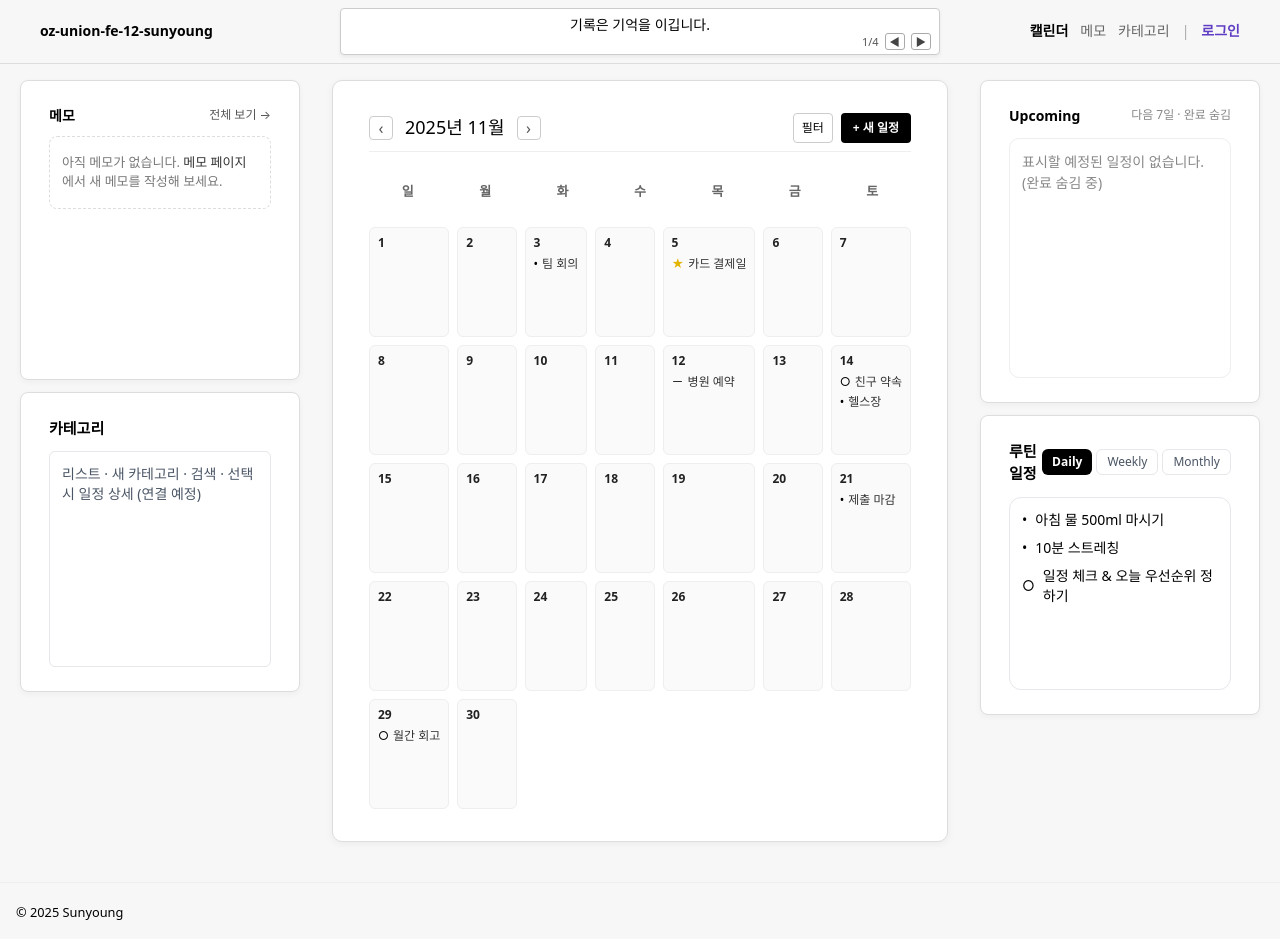
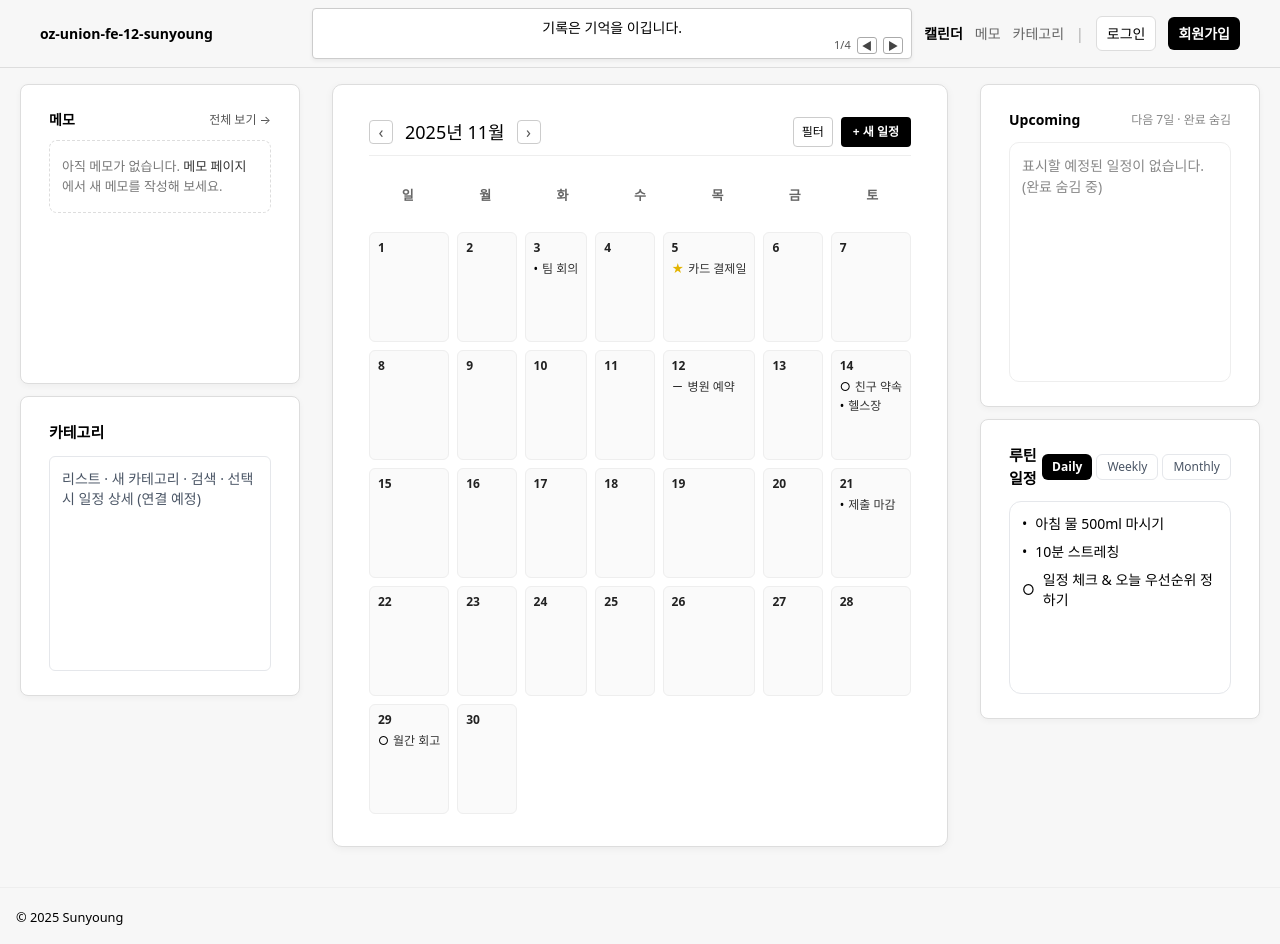
Before and after one commit to sunyoug3598/oz-union-fe-12-sunyoung, a React (Vite) app in the folder client/: page / in a window 1280 px wide. Built offline with nearby package versions, Linux system fonts and the light colour scheme.

Commit message:
feat(auth): 로컬 모조 로그인/회원가입 모달 및 보호 라우트 도입

```diff
--- /dev/null
+++ b/client/src/app/store/authStore.js
@@ -0,0 +1,103 @@
+import { create } from "zustand";
+
+const LS_USERS = "solan.auth.users.v1";
+const LS_USER  = "solan.auth.user.v1";
+const LS_LOCK  = "solan.auth.lock.v1"; // { email: { count, until } }
+
+const load = (k, fallback) => {
+  try { const v = localStorage.getItem(k); return v ? JSON.parse(v) : fallback; }
+  catch { return fallback; }
+};
+const save = (k, v) => { try { localStorage.setItem(k, JSON.stringify(v)); } catch {} };
+
+// 규칙: 닉네임(2~12자, 한글/영문/숫자), 비번(8~20자, 소문자+숫자 필수)
+const NICK_RE = /^[A-Za-z0-9가-힣]{2,12}$/;
+const PW_RE   = /^(?=.*[a-z])(?=.*\d)[A-Za-z\d!@#$%^&*()_\-+=]{8,20}$/;
+
+export const useAuth = create((set, get) => ({
+  users: load(LS_USERS, []),  // [{id,email,nickname,passwordHash}]
+  user : load(LS_USER, null), // 로그인된 사용자
+  locks: load(LS_LOCK, {}),   // { [email]: { count, until: epochMS } }
+
+  // 해시 대용(데모): 실제 서비스는 절대 이렇게 하지 말 것
+  _hash(pw) { return `#${pw}#`; },
+
+  validateNickname(nick) { return NICK_RE.test((nick||"").trim()); },
+  validatePassword(pw)   { return PW_RE.test((pw||"").trim()); },
+
+  signup({ email, password, nickname }) {
+    email = (email||"").trim().toLowerCase();
+    nickname = (nickname||"").trim();
+
+    if (!email || !password || !nickname) throw new Error("모든 필드를 입력해주세요.");
+    if (!get().validateNickname(nickname)) throw new Error("닉네임 규칙을 확인해주세요. (2~12자, 한글/영문/숫자)");
+    if (!get().validatePassword(password)) throw new Error("비밀번호 규칙을 확인해주세요. (8~20자, 소문자+숫자 필수)");
+
+    const users = [...get().users];
+    if (users.some(u => u.email === email)) throw new Error("이미 가입된 이메일입니다.");
+    if (users.some(u => u.nickname === nickname)) throw new Error("이미 사용 중인 닉네임입니다.");
+
+    const newUser = {
+      id: `u_${Date.now()}`,
+      email,
+      nickname,
+      passwordHash: get()._hash(password),
+      createdAt: Date.now(),
+    };
+    users.push(newUser);
+    save(LS_USERS, users);
+    set({ users });
+
+    // 가입 후 자동 로그인
+    const user = { id: newUser.id, email, nickname };
+    save(LS_USER, user);
+    set({ user });
+
+    return user;
+  },
+
+  login({ email, password, remember = true }) {
+    email = (email||"").trim().toLowerCase();
+    const { users, _hash } = get();
+
+    // 잠금 로직(5회 실패 시 5분 잠금)
+    const locks = { ...get().locks };
+    const now = Date.now();
+    const info = locks[email];
+    if (info && info.until && now < info.until) {
+      const left = Math.ceil((info.until - now) / 1000);
+      throw new Error(`로그인 제한 중입니다. ${left}초 후 다시 시도하세요.`);
+    }
+
+    const found = users.find(u => u.email === email);
+    if (!found || found.passwordHash !== _hash(password)) {
+      const cur = locks[email] || { count: 0, until: 0 };
+      cur.count += 1;
+      if (cur.count >= 5) {
+        cur.until = now + 5 * 60 * 1000; // 5분
+        cur.count = 0;
+      }
+      locks[email] = cur;
+      save(LS_LOCK, locks);
+      set({ locks });
+      throw new Error("이메일 또는 비밀번호가 올바르지 않습니다.");
+    }
+
+    // 성공: 잠금 초기화
+    if (locks[email]) {
+      delete locks[email];
+      save(LS_LOCK, locks);
+      set({ locks });
+    }
+
+    const user = { id: found.id, email: found.email, nickname: found.nickname };
+    if (remember) save(LS_USER, user);
+    set({ user });
+    return user;
+  },
+
+  logout() {
+    save(LS_USER, null);
+    set({ user: null });
+  },
+}));
--- a/client/src/shared/components/Header.jsx
+++ b/client/src/shared/components/Header.jsx
@@ -1,12 +1,14 @@
-import { useState } from "react";
 import { Link, useLocation, useNavigate } from "react-router-dom";
+import { useState, useEffect } from "react";
+import { useAuth } from "../../app/store/authStore";
+import LoginModal from "./LoginModal";
+import SignUpModal from "./SignUpModal";
 
 export default function Header() {
   const nav = useNavigate();
-  const { pathname } = useLocation();
-
-  // TODO: auth 연결되면 실제 로그인 여부로 변경
-  const isLoggedIn = false;
+  const { pathname, search } = useLocation();
+  const user = useAuth(s => s.user);
+  const logout = useAuth(s => s.logout);
 
   const quotes = [
     "기록은 기억을 이깁니다.",
@@ -15,131 +17,89 @@ export default function Header() {
     "나만의 일정관리 SOLAN을 사용해보세요.",
   ];
   const [quoteIndex, setQuoteIndex] = useState(0);
+  const [openLogin, setOpenLogin]   = useState(false);
+  const [openJoin, setOpenJoin]     = useState(false);
 
-  const prevQuote = () => setQuoteIndex((i) => (i - 1 + quotes.length) % quotes.length);
-  const nextQuote = () => setQuoteIndex((i) => (i + 1) % quotes.length);
+  // 쿼리로 로그인 유도 (예: /?login=1)
+  useEffect(() => {
+    const p = new URLSearchParams(search);
+    if (p.get("login") === "1") setOpenLogin(true);
+  }, [search]);
+
   const goHome = () => nav("/");
 
   return (
-    <header
-      style={{
-        backgroundColor: "#f7f7f7",
-        borderBottom: "1px solid #ddd",
-        padding: "8px 16px",
-      }}
-    >
+    <header style={{ backgroundColor:"#f7f7f7", borderBottom:"1px solid #ddd", padding:"8px 16px" }}>
       <div
         style={{
-          maxWidth: "1200px",
-          margin: "0 auto",
-          display: "grid",
-          gridTemplateColumns: "1fr minmax(480px, 600px) 1fr",
-          alignItems: "center",
-          columnGap: "12px",
-          minHeight: "32px",
-          lineHeight: 1.2,
+          maxWidth:"1200px", margin:"0 auto",
+          display:"grid", gridTemplateColumns:"1fr minmax(480px, 600px) 1fr",
+          alignItems:"center", columnGap:"12px", minHeight:"32px",
         }}
       >
-        {/* 로고 */}
-        <div
-          onClick={goHome}
-          style={{
-            justifySelf: "start",
-            fontWeight: 600,
-            fontSize: 14,
-            color: "#000",
-            cursor: "pointer",
-            whiteSpace: "nowrap",
-          }}
-        >
+        {/* 좌: 로고 */}
+        <div style={{ fontWeight:600, fontSize:14, cursor:"pointer" }} onClick={goHome}>
           oz-union-fe-12-sunyoung
         </div>
 
-        {/* 가운데: 오늘의 문구 */}
+        {/* 중: 오늘의 문구 */}
         <div
           style={{
-            justifySelf: "center",
-            position: "relative",
-            backgroundColor: "#fff",
-            border: "1px solid #ccc",
-            borderRadius: "4px",
-            boxShadow: "0 2px 4px rgba(0,0,0,0.06)",
-            padding: "8px 12px 20px",
-            minWidth: "480px",
-            maxWidth: "600px",
-            width: "100%",
-            textAlign: "center",
-            fontSize: "14px",
-            fontWeight: 500,
-            color: "#000",
+            justifySelf:"center", position:"relative",
+            background:"#fff", border:"1px solid #ccc", borderRadius:4,
+            boxShadow:"0 2px 4px rgba(0,0,0,0.06)",
+            padding:"8px 12px 20px", minWidth:480, maxWidth:600, width:"100%",
+            textAlign:"center", fontSize:14, fontWeight:500, color:"#000",
           }}
-          title={quotes[quoteIndex]}
         >
+          <div style={{ whiteSpace:"nowrap", overflow:"hidden", textOverflow:"ellipsis" }} title={quotes[quoteIndex]}>
+            {quotes[quoteIndex]}
+          </div>
           <div
             style={{
-              whiteSpace: "nowrap",
-              overflow: "hidden",
-              textOverflow: "ellipsis",
+              position:"absolute", right:8, bottom:4, display:"flex", alignItems:"center",
+              gap:6, fontSize:11, color:"#555",
             }}
           >
-            {quotes[quoteIndex]}
-          </div>
-
-          {/* 우하단 카운터 + 좌우 화살표 */}
-          <div
-            style={{
-              position: "absolute",
-              right: "8px",
-              bottom: "4px",
-              display: "flex",
-              alignItems: "center",
-              gap: "6px",
-              fontSize: "11px",
-              color: "#555",
-              lineHeight: 1,
-            }}
-          >
-            <span style={{ minWidth: 32, textAlign: "right" }}>
-              {quoteIndex + 1}/{quotes.length}
-            </span>
-            <ArrowButton onClick={prevQuote} label="이전">◀</ArrowButton>
-            <ArrowButton onClick={nextQuote} label="다음">▶</ArrowButton>
+            <span style={{ minWidth:32, textAlign:"right" }}>{quoteIndex+1}/{quotes.length}</span>
+            <ArrowButton onClick={() => setQuoteIndex(i => (i-1+quotes.length)%quotes.length)} label="이전">◀</ArrowButton>
+            <ArrowButton onClick={() => setQuoteIndex(i => (i+1)%quotes.length)} label="다음">▶</ArrowButton>
           </div>
         </div>
 
-        {/* 오른쪽 네비 */}
-        <nav
-          style={{
-            justifySelf: "end",
-            display: "flex",
-            alignItems: "center",
-            gap: "12px",
-            fontSize: 14,
-            color: "#222",
-            whiteSpace: "nowrap",
-          }}
-        >
+        {/* 우: 내비 & 인증 */}
+        <nav style={{ justifySelf:"end", display:"flex", alignItems:"center", gap:12, fontSize:14, whiteSpace:"nowrap" }}>
           <HeaderNavLink to="/" active={pathname === "/"}>캘린더</HeaderNavLink>
           <HeaderNavLink to="/notes" active={pathname.startsWith("/notes")}>메모</HeaderNavLink>
           <HeaderNavLink to="/categories" active={pathname.startsWith("/categories")}>카테고리</HeaderNavLink>
+          <span style={{ color:"#aaa" }}>|</span>
 
-          <span style={{ color: "#aaa" }}>|</span>
-
-          {isLoggedIn ? (
-            <Link to="/mypage" style={{ textDecoration: "none", fontWeight: 600, color: "#222" }}>
-              마이페이지
-            </Link>
+          {user ? (
+            <>
+              <span style={{ color:"#444" }}>{user.nickname}님</span>
+              <Link to="/mypage" style={{ textDecoration:"none", fontWeight:600, color:"#222" }}>마이페이지</Link>
+              <button onClick={logout} style={logoutBtn}>로그아웃</button>
+            </>
           ) : (
-            <Link
-              to="/login"
-              state={{ modal: true, from: pathname }}
-              style={{ textDecoration: "none", fontWeight: 600, color: "#5f3dc4" }}
-            >
-              로그인
-            </Link>
+            <>
+              <button onClick={() => setOpenLogin(true)} style={loginBtn}>로그인</button>
+              <button onClick={() => setOpenJoin(true)} style={joinBtn}>회원가입</button>
+            </>
           )}
         </nav>
       </div>
+
+      {/* 모달 */}
+      <LoginModal
+        open={openLogin}
+        onClose={() => setOpenLogin(false)}
+        onSwitchToSignup={() => { setOpenLogin(false); setOpenJoin(true); }}
+      />
+      <SignUpModal
+        open={openJoin}
+        onClose={() => setOpenJoin(false)}
+        onSwitchToLogin={() => { setOpenJoin(false); setOpenLogin(true); }}
+      />
     </header>
   );
 }
@@ -148,11 +108,7 @@ function HeaderNavLink({ to, active, children }) {
   return (
     <Link
       to={to}
-      style={{
-        textDecoration: "none",
-        color: active ? "#000" : "#666",
-        fontWeight: active ? 600 : 400,
-      }}
+      style={{ textDecoration:"none", color: active ? "#000" : "#666", fontWeight: active ? 600 : 400 }}
     >
       {children}
     </Link>
@@ -165,17 +121,15 @@ function ArrowButton({ onClick, children, label }) {
       onClick={onClick}
       aria-label={label}
       style={{
-        border: "1px solid #aaa",
-        borderRadius: "3px",
-        backgroundColor: "#fff",
-        cursor: "pointer",
-        fontSize: "11px",
-        lineHeight: 1,
-        padding: "2px 4px",
-        color: "#444",
+        border: "1px solid #aaa", borderRadius: 3,
+        background:"#fff", cursor:"pointer", fontSize:11, lineHeight:1, padding:"2px 4px", color:"#444",
       }}
     >
       {children}
     </button>
   );
 }
+
+const loginBtn  = { border:"1px solid #ddd", background:"#fff", borderRadius:6, padding:"6px 10px", cursor:"pointer" };
+const joinBtn   = { border:"none", background:"#000", color:"#fff", borderRadius:6, padding:"6px 10px", fontWeight:700, cursor:"pointer" };
+const logoutBtn = { border:"1px solid #ddd", background:"#fff", borderRadius:6, padding:"6px 10px", cursor:"pointer" };
--- /dev/null
+++ b/client/src/shared/components/LoginModal.jsx
@@ -0,0 +1,61 @@
+import { useState } from "react";
+import Modal from "./Modal";
+import { useAuth } from "../../app/store/authStore";
+
+export default function LoginModal({ open, onClose, onSwitchToSignup }) {
+  const login = useAuth(s => s.login);
+  const [email, setEmail] = useState("");
+  const [pw, setPw] = useState("");
+  const [remember, setRemember] = useState(true);
+  const [err, setErr] = useState("");
+
+  const submit = async () => {
+    setErr("");
+    try {
+      await login({ email, password: pw, remember });
+      onClose?.();
+    } catch (e) {
+      setErr(e.message || "로그인 실패");
+    }
+  };
+
+  return (
+    <Modal
+      open={open}
+      onClose={onClose}
+      title="로그인"
+      footer={
+        <>
+          <button onClick={onClose} style={btnGhost}>취소</button>
+          <button onClick={submit} style={btnPrimary}>로그인</button>
+        </>
+      }
+    >
+      <div style={{ display:"grid", gap:12 }}>
+        <div>
+          <div style={label}>이메일</div>
+          <input style={input} value={email} onChange={e=>setEmail(e.target.value)} placeholder="you@example.com" />
+        </div>
+        <div>
+          <div style={label}>비밀번호</div>
+          <input style={input} type="password" value={pw} onChange={e=>setPw(e.target.value)} placeholder="********" />
+        </div>
+        <label style={{ fontSize:12, color:"#555" }}>
+          <input type="checkbox" checked={remember} onChange={e=>setRemember(e.target.checked)} /> 자동 로그인
+        </label>
+        {err && <div style={{ color:"#c92a2a", fontSize:12 }}>{err}</div>}
+
+        <div style={{ fontSize:12, color:"#666" }}>
+          아직 계정이 없나요?{" "}
+          <button onClick={onSwitchToSignup} style={linkBtn}>회원가입</button>
+        </div>
+      </div>
+    </Modal>
+  );
+}
+
+const label = { fontSize:12, color:"#555", marginBottom:6 };
+const input = { width:"100%", padding:"8px 10px", border:"1px solid #ddd", borderRadius:6, outline:"none" };
+const btnGhost = { border:"1px solid #ccc", background:"#fff", borderRadius:6, padding:"6px 10px", cursor:"pointer" };
+const btnPrimary = { border:"none", background:"#000", color:"#fff", borderRadius:6, padding:"6px 12px", fontWeight:700, cursor:"pointer" };
+const linkBtn = { border:"none", background:"transparent", color:"#5f3dc4", cursor:"pointer", textDecoration:"underline" };
--- /dev/null
+++ b/client/src/shared/components/SignUpModal.jsx
@@ -0,0 +1,64 @@
+import { useState } from "react";
+import Modal from "./Modal";
+import { useAuth } from "../../app/store/authStore";
+
+export default function SignUpModal({ open, onClose, onSwitchToLogin }) {
+  const { signup, validateNickname, validatePassword } = useAuth.getState();
+  const [email, setEmail] = useState("");
+  const [pw, setPw] = useState("");
+  const [nick, setNick] = useState("");
+  const [err, setErr] = useState("");
+
+  const submit = async () => {
+    setErr("");
+    try {
+      if (!validateNickname(nick)) throw new Error("닉네임: 2~12자 / 한글·영문·숫자");
+      if (!validatePassword(pw)) throw new Error("비밀번호: 8~20자 / 소문자+숫자 필수");
+      await useAuth.getState().signup({ email, password: pw, nickname: nick });
+      onClose?.();
+    } catch (e) {
+      setErr(e.message || "회원가입 실패");
+    }
+  };
+
+  return (
+    <Modal
+      open={open}
+      onClose={onClose}
+      title="회원가입"
+      footer={
+        <>
+          <button onClick={onClose} style={btnGhost}>취소</button>
+          <button onClick={submit} style={btnPrimary}>가입하기</button>
+        </>
+      }
+    >
+      <div style={{ display:"grid", gap:12 }}>
+        <div>
+          <div style={label}>이메일</div>
+          <input style={input} value={email} onChange={e=>setEmail(e.target.value)} placeholder="you@example.com" />
+        </div>
+        <div>
+          <div style={label}>닉네임</div>
+          <input style={input} value={nick} onChange={e=>setNick(e.target.value)} placeholder="2~12자, 특수문자 불가" />
+        </div>
+        <div>
+          <div style={label}>비밀번호</div>
+          <input style={input} type="password" value={pw} onChange={e=>setPw(e.target.value)} placeholder="소문자+숫자 필수" />
+        </div>
+        {err && <div style={{ color:"#c92a2a", fontSize:12 }}>{err}</div>}
+
+        <div style={{ fontSize:12, color:"#666" }}>
+          이미 계정이 있나요?{" "}
+          <button onClick={onSwitchToLogin} style={linkBtn}>로그인</button>
+        </div>
+      </div>
+    </Modal>
+  );
+}
+
+const label = { fontSize:12, color:"#555", marginBottom:6 };
+const input = { width:"100%", padding:"8px 10px", border:"1px solid #ddd", borderRadius:6, outline:"none" };
+const btnGhost = { border:"1px solid #ccc", background:"#fff", borderRadius:6, padding:"6px 10px", cursor:"pointer" };
+const btnPrimary = { border:"none", background:"#000", color:"#fff", borderRadius:6, padding:"6px 12px", fontWeight:700, cursor:"pointer" };
+const linkBtn = { border:"none", background:"transparent", color:"#5f3dc4", cursor:"pointer", textDecoration:"underline" };
```
Also changed, not shown: client/src/app/router.jsx (+11 -3 lines), client/src/shared/components/ProtectedRoute.jsx (added, +12 -0 lines).
